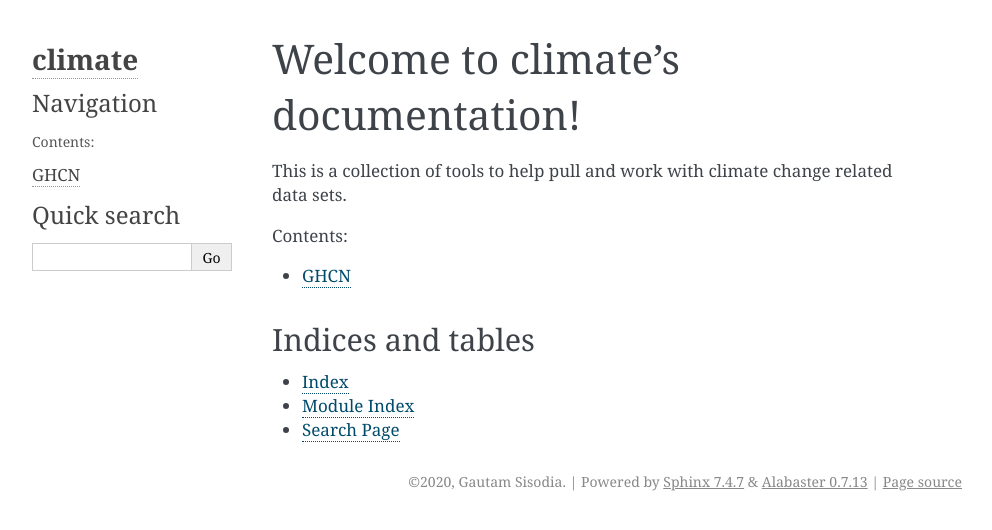
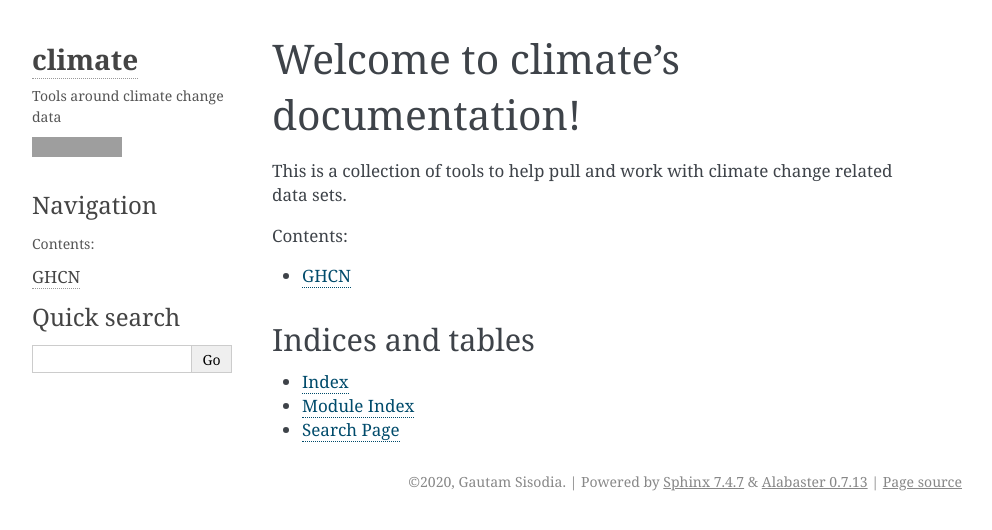
Before and after one commit to gautsi/climate, a Sphinx documentation site: the page built from docs/index.rst, in a window 1280 px wide. Shown: the top 530 px of the page, without its empty margins (148-1140 px from the left). Built offline with Sphinx 7.4.7, drawn with Linux system fonts in a browser that asks for light colours; formulas are drawn with MathJax 3; grey boxes are pictures that could not be loaded.

Commit message:
upd to docs

```diff
--- a/docs/conf.py
+++ b/docs/conf.py
@@ -179,3 +179,10 @@ texinfo_documents = [
 
 
 autodoc_mock_imports = ["tqdm"]
+
+html_theme_options = {
+    "description": "Tools around climate change data",
+    "github_user": "gautsi",
+    "github_repo": "climate",
+    "fixed_sidebar": True,
+}
--- a/requirements.txt
+++ b/requirements.txt
@@ -1,5 +1,5 @@
 backcall==0.1.0
--e git+https://github.com/gautsi/climate.git@5a1762bf35a344252e229ebddebf2fb86259b526#egg=climate
+-e git+https://github.com/gautsi/climate.git@6eaa6c1c040d164a7087a93d6ce07915309008be#egg=climate
 cycler==0.10.0
 decorator==4.4.1
 ipykernel==5.1.3
```
Also changed, not shown: 10 other files.
